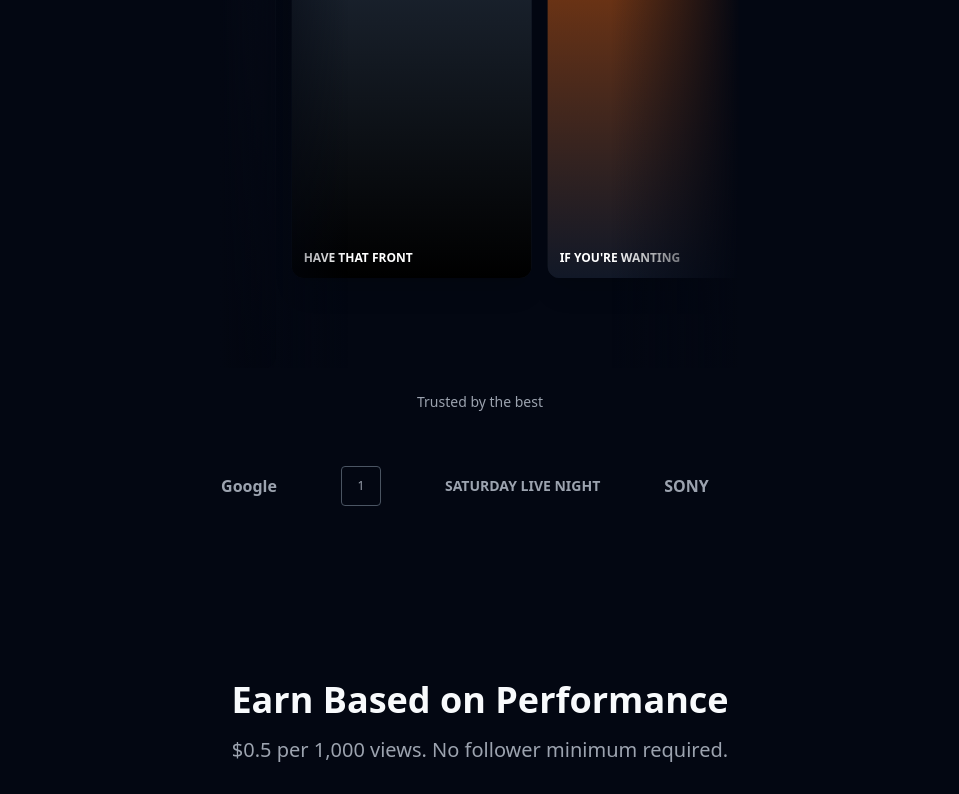
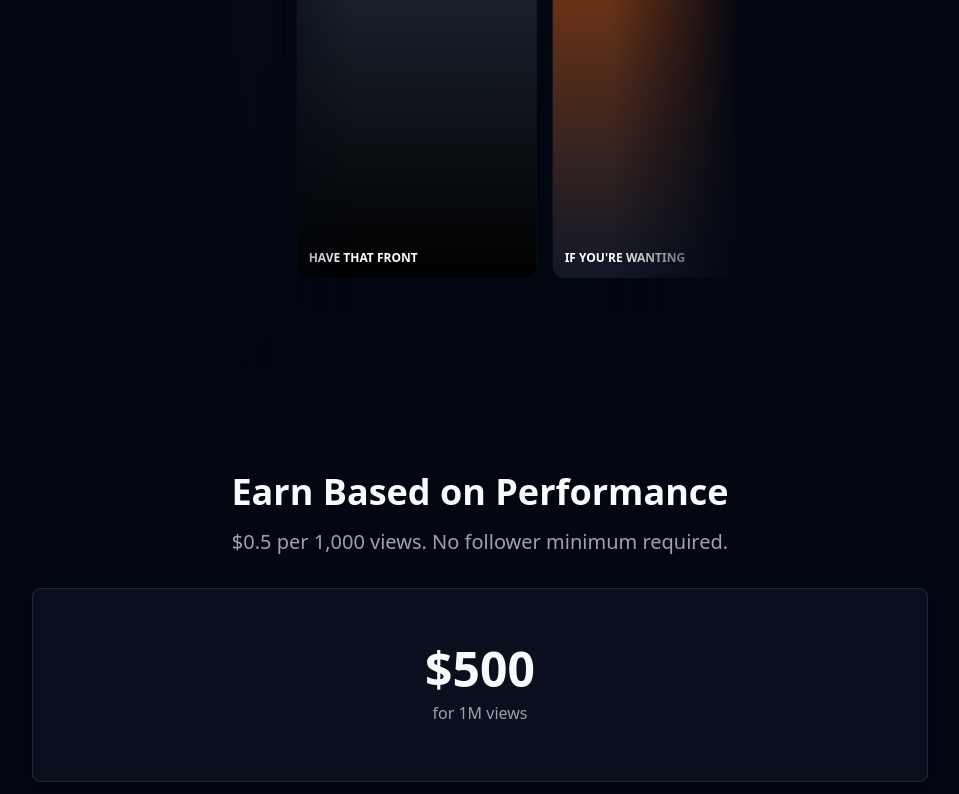
Before and after one commit to Clips-coder/clips, a Next.js app: page / in a window 1280 px wide. Shown: the part 472-1266 px from the top of the page, without its empty margins (160-1119 px from the left). Built offline with nearby package versions, Linux system fonts and the light colour scheme.

Commit message:
Remove Trusted by the best logo slider section
Co-authored-by: Cursor <cursoragent@cursor.com>

```diff
--- a/app/page.tsx
+++ b/app/page.tsx
@@ -146,58 +146,6 @@ export default function LandingPage() {
           </div>
       </section>
 
-      {/* Trusted by the best - Logo Slider */}
-      <section className="pb-20 px-6 bg-gray-950">
-        <div className="w-full flex justify-center">
-          <div className="w-[520px] overflow-hidden">
-            <h2 className="text-center text-gray-400 text-sm mb-10">Trusted by the best</h2>
-            <div className="flex gap-16 items-center animate-scroll-logos">
-              {/* Logo 1 */}
-              <div className="flex-shrink-0 text-gray-400 text-base font-semibold whitespace-nowrap">EPIC GAMES</div>
-
-              {/* Logo 2 */}
-              <div className="flex-shrink-0 text-gray-400 text-base font-semibold whitespace-nowrap">Google</div>
-
-              {/* Logo 3 */}
-              <div className="flex-shrink-0 w-10 h-10 border border-gray-600 rounded flex items-center justify-center text-gray-400 text-xs">1</div>
-
-              {/* Logo 4 */}
-              <div className="flex-shrink-0 text-gray-400 text-sm font-semibold whitespace-nowrap">SATURDAY LIVE NIGHT</div>
-
-              {/* Logo 5 */}
-              <div className="flex-shrink-0 text-gray-400 text-base font-semibold whitespace-nowrap">SONY</div>
-
-              {/* Logo 6 */}
-              <div className="flex-shrink-0 flex flex-col items-center">
-                <div className="w-8 h-8 border border-gray-600 rounded-full flex items-center justify-center mb-1">
-                  <div className="w-5 h-5 border border-gray-500 rounded-full"></div>
-                </div>
-                <div className="text-gray-400 text-xs text-center whitespace-nowrap">
-                  <div>UNIVERSAL</div>
-                  <div className="text-[10px]">MUSIC GROUP</div>
-                </div>
-              </div>
-
-              {/* Duplicate set for seamless scroll */}
-              <div className="flex-shrink-0 text-gray-400 text-base font-semibold whitespace-nowrap">EPIC GAMES</div>
-              <div className="flex-shrink-0 text-gray-400 text-base font-semibold whitespace-nowrap">Google</div>
-              <div className="flex-shrink-0 w-10 h-10 border border-gray-600 rounded flex items-center justify-center text-gray-400 text-xs">1</div>
-              <div className="flex-shrink-0 text-gray-400 text-sm font-semibold whitespace-nowrap">SATURDAY LIVE NIGHT</div>
-              <div className="flex-shrink-0 text-gray-400 text-base font-semibold whitespace-nowrap">SONY</div>
-              <div className="flex-shrink-0 flex flex-col items-center">
-                <div className="w-8 h-8 border border-gray-600 rounded-full flex items-center justify-center mb-1">
-                  <div className="w-5 h-5 border border-gray-500 rounded-full"></div>
-                </div>
-                <div className="text-gray-400 text-xs text-center whitespace-nowrap">
-                  <div>UNIVERSAL</div>
-                  <div className="text-[10px]">MUSIC GROUP</div>
-                </div>
-              </div>
-            </div>
-          </div>
-        </div>
-      </section>
-
       {/* Earnings Example */}
       <section className="py-20 px-6">
         <div className="max-w-4xl mx-auto text-center">
```
